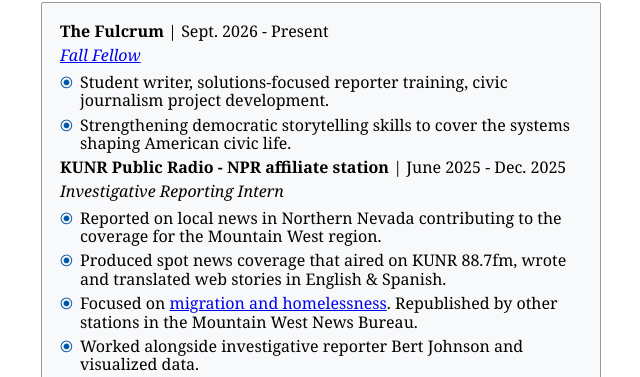
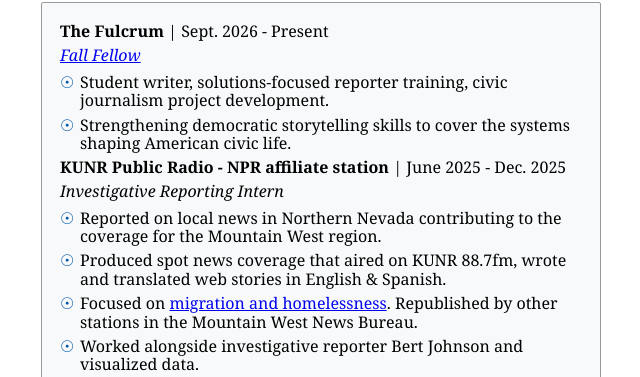
Before and after one commit to alejo-cruz/alejo-cruz-resume, a plain HTML site: page index.html in a window 1280 px wide. Shown: the part 358-735 px from the top of the page, 319-959 px from the left. Drawn offline with nearby package versions, Linux system fonts and the light colour scheme.

Commit message:
Update style.css

```diff
--- a/style.css
+++ b/style.css
@@ -77,7 +77,7 @@ Then play around with margins, paddings, and positionings */
 }
 
 .resume-info li::before {
-  content: "⦿";
+  content: "☉";
   position: absolute;
   left: 0;
   color: #0057A8;
```
